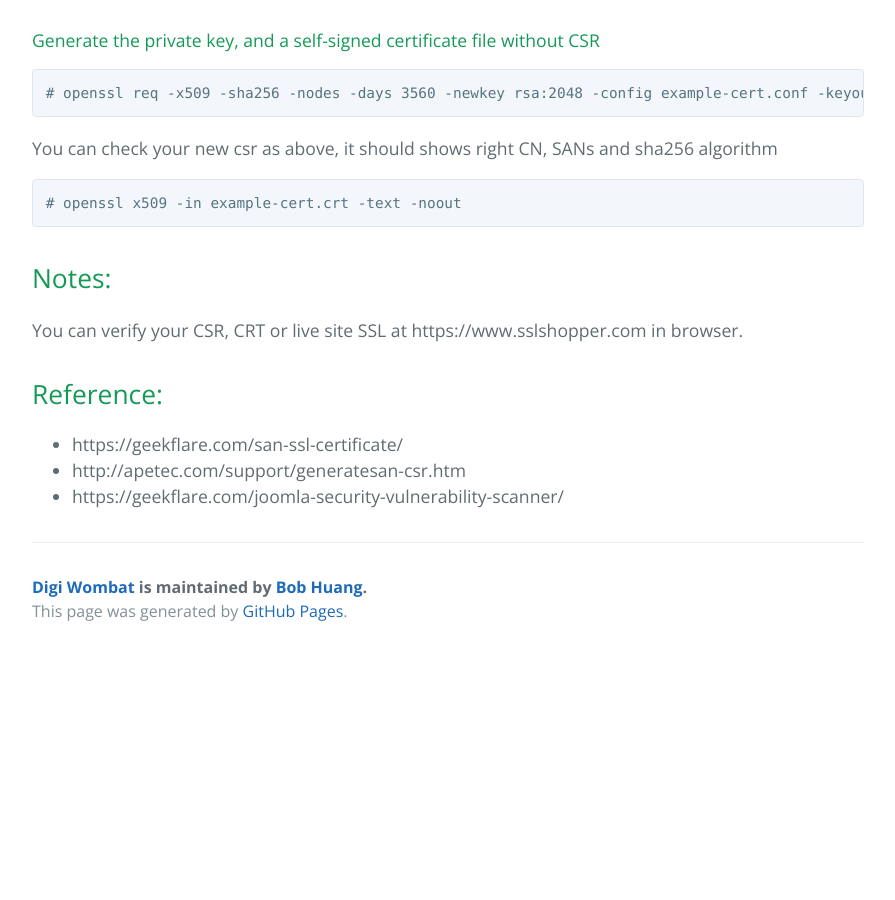
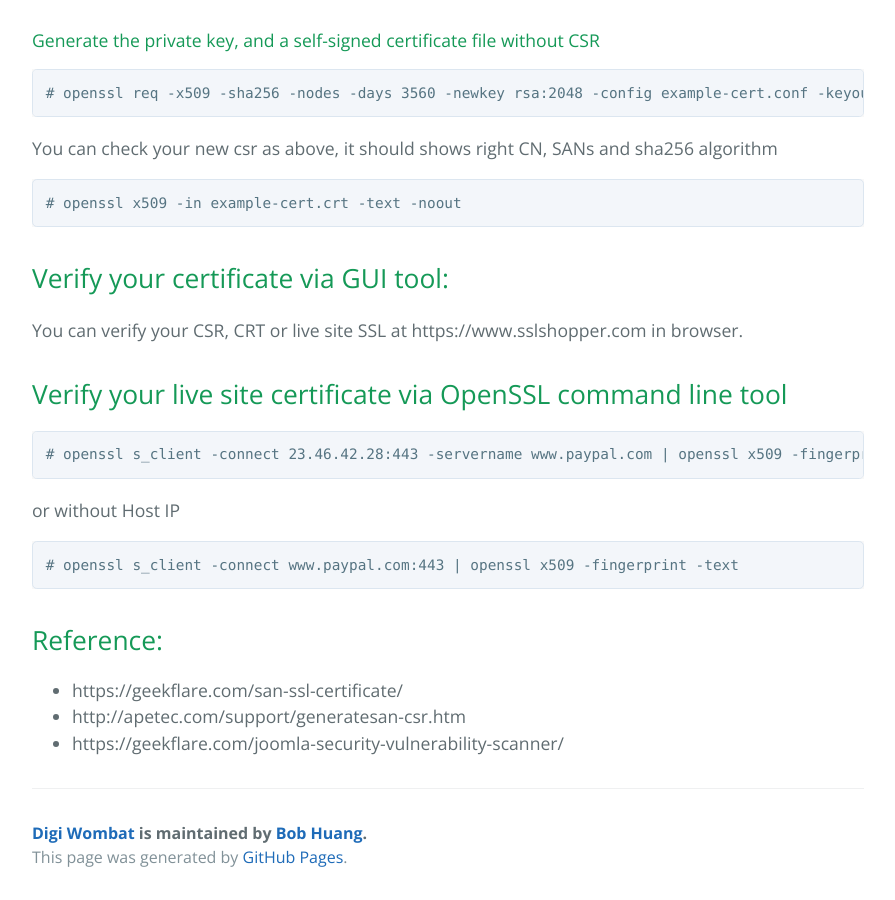
Before and after one commit to hxyconan/myblog, a Jekyll site: the page built from _posts/2017-10-30-create-self-sign-ssl-certificate.md, in a window 1280 px wide and 900 px high, scrolled down 3642 px. Shown: the whole window, without its empty margins (192-1087 px from the left). Built offline with Jekyll 4.4.1, drawn with Linux system fonts in a browser that asks for light colours; before the commit the page ends 4297 px from its top, so only the background shows below that.

Commit message:
update the ssl blog content
-Add the site favicon

````diff
--- a/_posts/2017-10-30-create-self-sign-ssl-certificate.md
+++ b/_posts/2017-10-30-create-self-sign-ssl-certificate.md
@@ -142,8 +142,17 @@ You can check your new csr as above, it should shows right CN, SANs and sha256 a
 ```
 
 
-## Notes:
+## Verify your certificate via GUI tool:
 You can verify your CSR, CRT or live site SSL at https://www.sslshopper.com  in browser.
+
+## Verify your live site certificate via OpenSSL command line tool
+```
+# openssl s_client -connect 23.46.42.28:443 -servername www.paypal.com | openssl x509 -fingerprint -text
+```
+or without Host IP
+```
+# openssl s_client -connect www.paypal.com:443 | openssl x509 -fingerprint -text
+```
 
 
 ## Reference:
````
Also changed, not shown: favicon.ico (added).
